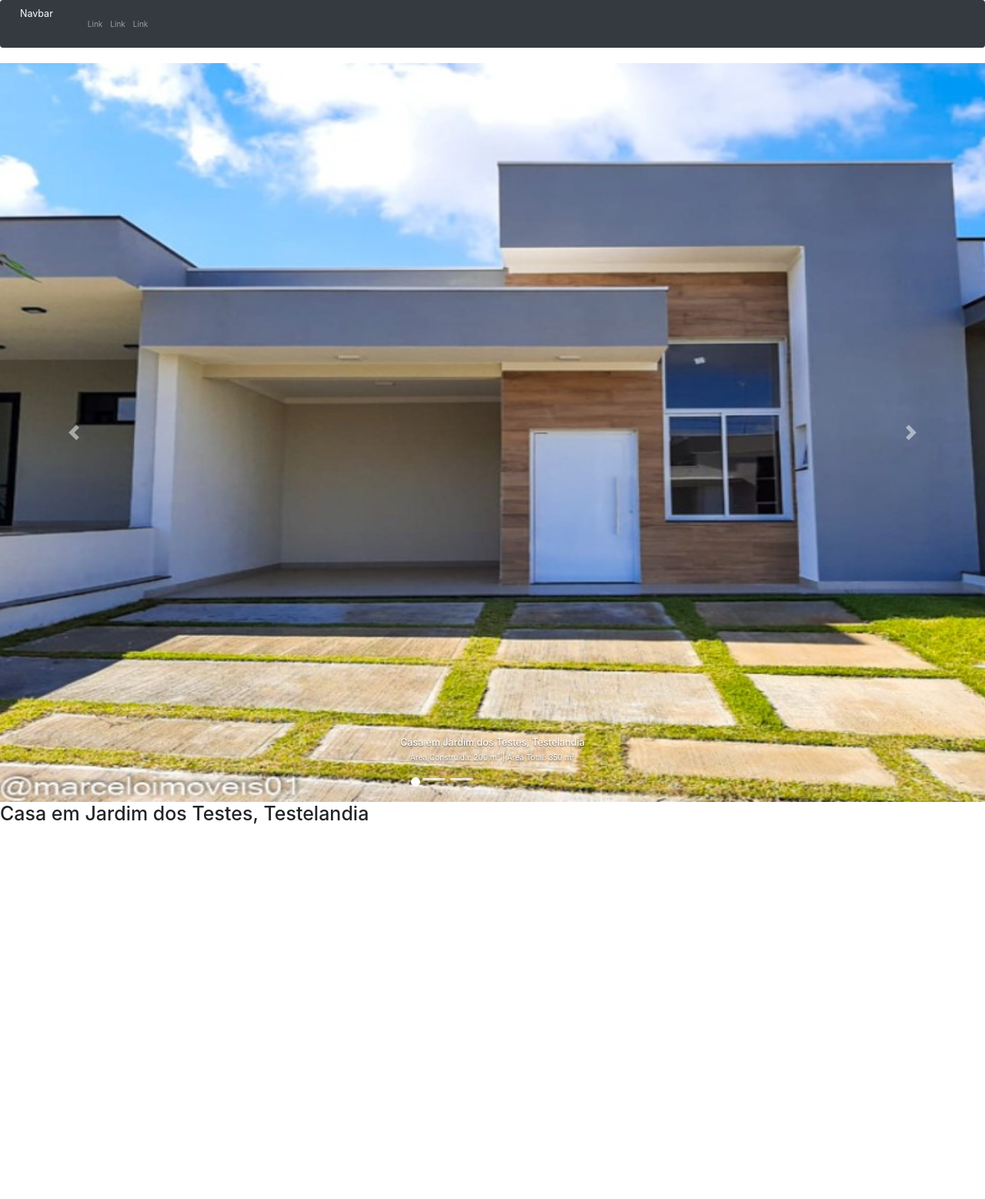
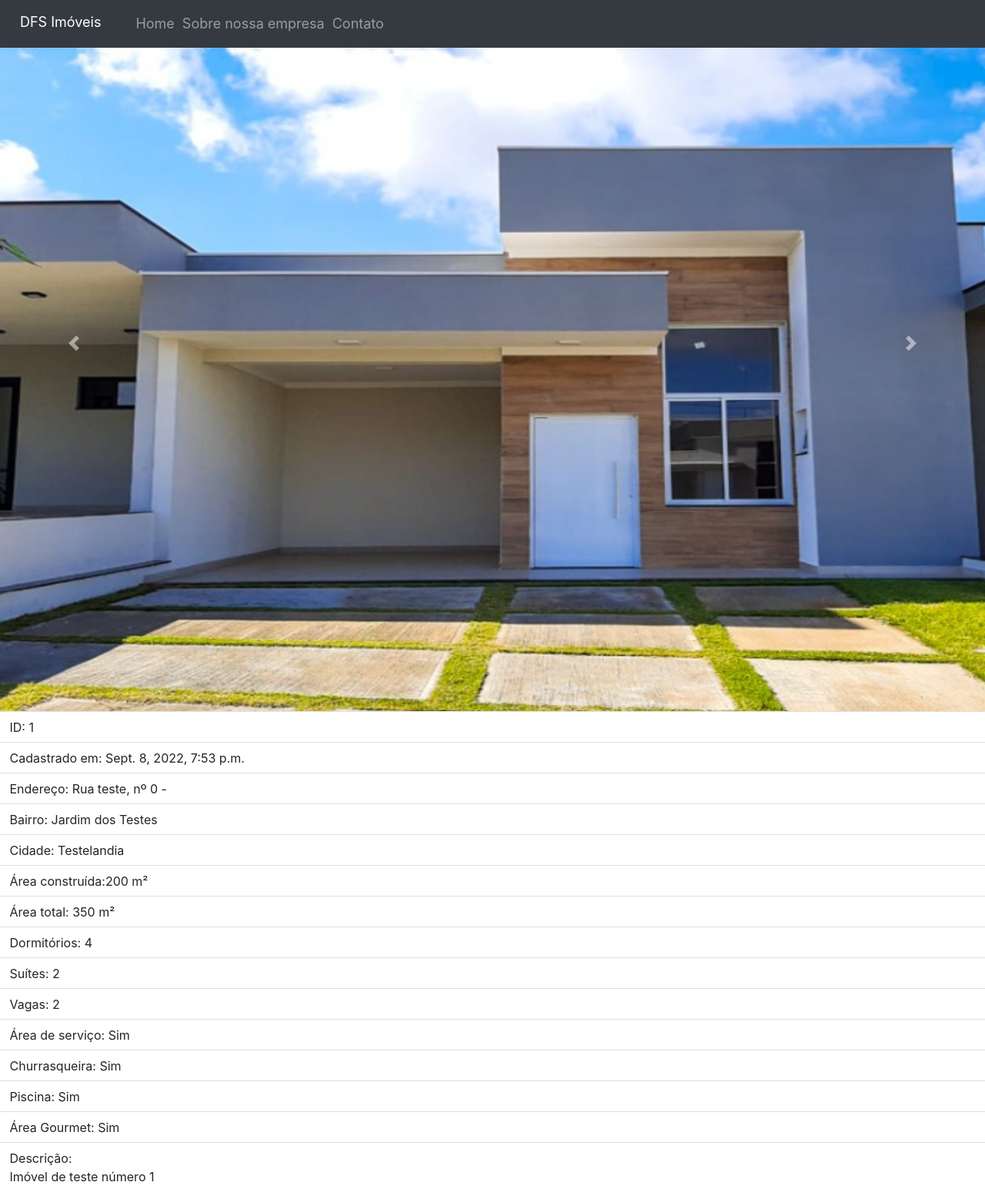
Before and after one commit to alexafonsodossantos/dfsimoveis, a Django app: page /detalhes/1 in a window 1280 px wide. Shown: the whole page at 77% size. Before the commit the page ends 1071 px from the top, so only its background shows below. Run offline with Django 4.2, Linux system fonts and the light colour scheme; data comes from the database, SQL or seed files in the repository; both versions use the stored data as it was after the commit; some libraries are stand-ins or nearby versions.

Commit message:
changed requirements.txt

```diff
--- a/dfsimoveis/settings.py
+++ b/dfsimoveis/settings.py
@@ -28,7 +28,7 @@ SECRET_KEY = 'django-insecure-*u@w@*(^e@78(d5xb@jnrv0==+rdy$jdm-i&w$f^q@nv$4mqak
 # SECURITY WARNING: don't run with debug turned on in production!
 DEBUG = True
 
-ALLOWED_HOSTS = []
+ALLOWED_HOSTS = ['localhost', '192.168.15.70']
 
 
 # Application definition
--- a/imoveis/static/style.css
+++ b/imoveis/static/style.css
@@ -33,6 +33,14 @@
 
 
 
+.robson a {
+	text-decoration: none;
+	color: black;
+	font-family: InriaSans;
+
+}
+
+
 
 .capa
 {
@@ -60,10 +68,10 @@
 	height: 180px;
 	float: left;
 	border-radius: 0px 20px 20px 0px;
-	margin-left: 5px;
+	margin-left: 10px;
 	margin-top: 5px;
 	line-break: normal;
-	margin-left: 4%;
+	margin-left: 10%;
 	margin-top: 1%;
     font-family: InriaSans;
 }
@@ -89,9 +97,17 @@
     font-family: InriaSans;
 }
 
+.valor a {
+	text-decoration: none;
+	color:#319502;
+	font-family: InriaSans;
+
+}
+
+
 .qlqr
 {
-	width: 250px;
+	margin-left: 5px;
 	height: 75px;
 	float: left;
 	line-break: normal;
@@ -126,7 +142,7 @@
 {	color: #5f5f5f;
 	font-size: 18px;
 	margin-top: 15px;
-	margin-left: 5px;
+	margin-left: 10px;
 	line-break: normal;
 	color: #5f5f5f;
     font-family: InriaSans;
@@ -155,13 +171,14 @@
 
 .qlqr ul li
 {
+	margin-left: 10px;
 	font-size: 14px;
 	line-break: normal;
 	color: #5f5f5f;
     font-family: InriaSans;
 }
 
-@media only screen and (max-width: 1200px) {
+@media only screen and (max-width: 768px) {
 	.robson {
 		background-color: #ffffff;
 		display: grid;
--- a/imoveis/templates/base.html
+++ b/imoveis/templates/base.html
@@ -19,9 +19,9 @@
 </head>
 <body>
 
-  <nav class="navbar navbar-expand-md bg-dark navbar-dark">
+  <nav class="navbar navbar-expand-md bg-dark navbar-dark" style="border-radius:0px ;">
     <!-- Brand -->
-    <a class="navbar-brand" href="#">Navbar</a>
+    <a class="navbar-brand" href="/" style="line-height:40px; font-size:large">DFS Imóveis</a>
 
     <!-- Toggler/collapsibe Button -->
     <button class="navbar-toggler" type="button" data-toggle="collapse" data-target="#collapsibleNavbar">
@@ -32,13 +32,13 @@
     <div class="collapse navbar-collapse" id="collapsibleNavbar">
       <ul class="navbar-nav">
         <li class="nav-item">
-          <a class="nav-link" href="#">Link</a>
+          <a class="nav-link" href="/" style="font-size:large ;">Home</a>
         </li>
         <li class="nav-item">
-          <a class="nav-link" href="#">Link</a>
+          <a class="nav-link" href="/" style="font-size:large ;">Sobre nossa empresa</a>
         </li>
         <li class="nav-item">
-          <a class="nav-link" href="#">Link</a>
+          <a class="nav-link" href="/" style="font-size:large ;">Contato</a>
         </li>
       </ul>
     </div>
--- a/imoveis/templates/detalhe_imovel.html
+++ b/imoveis/templates/detalhe_imovel.html
@@ -2,6 +2,7 @@
 {% load static %}
 
 {% block content %}
+
 <title>Casa em {{imovel.bairro}}, {{imovel.cidade}} | DFS Imóveis</title>
 
 
@@ -9,12 +10,7 @@
 
 
 
-    <div id="carouselExampleIndicators" class="carousel slide" data-ride="carousel">
-    <ol class="carousel-indicators">
-        <li data-target="#carouselExampleIndicators" data-slide-to="0" class="active"></li>
-        <li data-target="#carouselExampleIndicators" data-slide-to="1"></li>
-        <li data-target="#carouselExampleIndicators" data-slide-to="2"></li>
-    </ol>
+    <div id="carouselExampleIndicators" class="carousel slide" data-ride="carousel" style="width: 100%; height:70%; margin: auto; max-height: 768px; margin-top: -20px;">
     <div class="carousel-inner">
         <div class="carousel-item active">
             <img class="d-block w-100" src="{{imovel.foto.url}}" alt="First slide">
@@ -24,10 +20,18 @@
             </div>
         </div>
         <div class="carousel-item">
-            <img class="d-block w-100" src="https://placeimg.com/1080/500/arch" alt="Second slide">
+            <img class="d-block w-100" src="{{imovel.foto.url}}" alt="Second slide">
+            <div class="carousel-caption d-none d-md-block">
+                <h5>Casa em {{imovel.bairro}}, {{imovel.cidade}}</h5>
+                <p>Área Construída: {{imovel.m2_construido}} m²  |  Área Total: {{imovel.m2_total}} m²  </p>
+            </div>
         </div>
         <div class="carousel-item">
-            <img class="d-block w-100" src="https://placeimg.com/1080/500/nature" alt="Third slide">
+            <img class="d-block w-100" src="{{imovel.foto.url}}" alt="Third slide">
+            <div class="carousel-caption d-none d-md-block">
+                <h5>Casa em {{imovel.bairro}}, {{imovel.cidade}}</h5>
+                <p>Área Construída: {{imovel.m2_construido}} m²  |  Área Total: {{imovel.m2_total}} m²  </p>
+            </div>
         </div>
     </div>
     <a class="carousel-control-prev" href="#carouselExampleIndicators" role="button" data-slide="prev">
@@ -40,12 +44,50 @@
     </a>
 </div>
 
+<br>
+<center>
+<h1> Casa em {{imovel.bairro}}, {{imovel.cidade}} </h1>
+<h2>Detalhes do imóvel</h2>
 
-<h1> Casa em {{imovel.bairro}}, {{imovel.cidade}} </h1>
+
+
+</center>
+<br>
+<ul class="list-group list-group-flush" style="font-size:medium ;">
+    <li class="list-group-item">ID: {{imovel.id}}</li>
+    <li class="list-group-item">Cadastrado em: {{imovel.data_cadastro}}</li>
+    <li class="list-group-item">Endereço: {{imovel.endereco}}</li>
+    <li class="list-group-item">Bairro: {{imovel.bairro}}</li>
+    <li class="list-group-item">Cidade: {{imovel.cidade}}</li>
+    <li class="list-group-item">Área construída:{{imovel.m2_construido}} m²</li>
+    <li class="list-group-item">Área total: {{imovel.m2_total}} m²</li>
+    <li class="list-group-item">Dormitórios: {{imovel.dormitorios}}</li>
+    <li class="list-group-item">Suítes: {{imovel.suites}}</li>
+    <li class="list-group-item">Vagas: {{imovel.vagas}}</li>
+    <li class="list-group-item">Área de serviço: {% if imovel.area_servico == True %} Sim {% else %} Não {% endif %}</li>
+    <li class="list-group-item">Churrasqueira: {% if imovel.churrasqueira == True %} Sim {% else %} Não {% endif %}</li>
+    <li class="list-group-item">Piscina: {% if imovel.piscina == True %} Sim {% else %} Não {% endif %}</li>
+    <li class="list-group-item">Área Gourmet: {% if imovel.area_gourmet == True %} Sim {% else %} Não {% endif %}</li>
+    <li class="list-group-item">Descrição: <p>{{imovel.descricao}}</p></li>
 
 
 
 
+
+
+</ul>
+
+
+
+<!--
+
+    vagas = models.IntegerField()
+    area_servico = models.BooleanField()
+    churrasqueira = models.BooleanField()
+    piscina = models.BooleanField()
+    area_gourmet = models.BooleanField()
+    descricao = models.TextField()
+-->
 
 
 
```
Also changed, not shown: imoveis/templates/index.html (+8 -13 lines), requirements.txt (+6 -8 lines), db.sqlite3.
